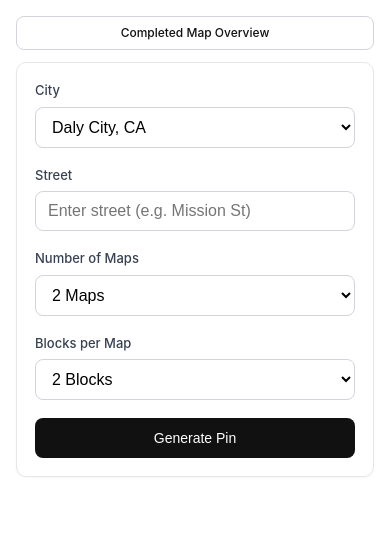
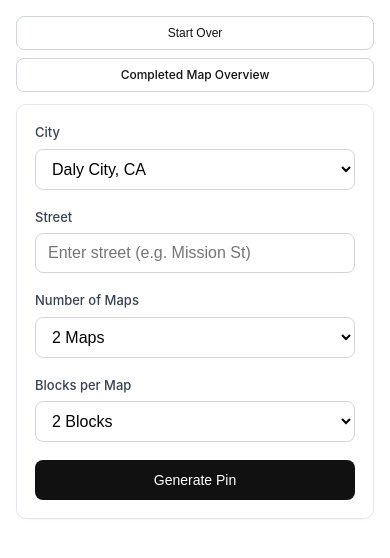
Before and after one commit to michalp24/map-canvas-generator, a Next.js app: page / in a window 390 px wide. Shown: the top 558 px of the page. Built offline with nearby package versions, Linux system fonts and the light colour scheme.

Commit message:
Persist generator session

```diff
--- a/app/globals.css
+++ b/app/globals.css
@@ -22,6 +22,7 @@ body {
 .top-actions {
   display: flex;
   justify-content: flex-end;
+  gap: 8px;
   margin-bottom: 12px;
 }
 
@@ -33,10 +34,12 @@ body {
   padding: 7px 10px;
   border: 1px solid #d1d5db;
   border-radius: 8px;
+  background: #fff;
   color: #111;
   font-size: 12px;
   font-weight: 500;
   text-decoration: none;
+  cursor: pointer;
 }
 
 /* ========== CARD ========== */
@@ -208,6 +211,7 @@ select:focus {
 
 .canvassing-block {
   vector-effect: non-scaling-stroke;
+  filter: drop-shadow(0 1px 3px rgba(37, 99, 235, 0.45));
 }
 
 .completed-block {
@@ -354,7 +358,8 @@ select:focus {
   }
 
   .top-actions {
-    justify-content: stretch;
+    display: grid;
+    grid-template-columns: 1fr;
   }
 
   .overview-link {
--- a/app/page.js
+++ b/app/page.js
@@ -29,6 +29,8 @@ const DATA = {
   ],
 };
 
+const SESSION_KEY = "currentMapSession";
+
 function getCompletedEntries() {
   return JSON.parse(localStorage.getItem("completedMapPrints") || "[]");
 }
@@ -50,6 +52,57 @@ export default function Home() {
   const [maps, setMaps] = useState(null);
   const [loadingPin, setLoadingPin] = useState(false);
   const [loadingMaps, setLoadingMaps] = useState(false);
+  const [hydrated, setHydrated] = useState(false);
+
+  useEffect(() => {
+    const saved = JSON.parse(localStorage.getItem(SESSION_KEY) || "null");
+
+    if (saved) {
+      setCity(saved.city || "Daly City, CA");
+      setStreet(saved.street || "");
+      setCount(saved.count || 2);
+      setBlockCount(saved.blockCount || 2);
+      setPinSeed(saved.pinSeed || null);
+      setMapCenter(saved.mapCenter || null);
+      setConfirmedPin(saved.confirmedPin || null);
+      setHighlightedBlocks(saved.highlightedBlocks || []);
+      setBlockWarning(saved.blockWarning || "");
+      setMaps(saved.maps || null);
+    }
+
+    setHydrated(true);
+  }, []);
+
+  useEffect(() => {
+    if (!hydrated) return;
+
+    const session = {
+      blockCount,
+      blockWarning,
+      city,
+      confirmedPin,
+      count,
+      highlightedBlocks,
+      mapCenter,
+      maps,
+      pinSeed,
+      street,
+    };
+
+    localStorage.setItem(SESSION_KEY, JSON.stringify(session));
+  }, [
+    blockCount,
+    blockWarning,
+    city,
+    confirmedPin,
+    count,
+    highlightedBlocks,
+    hydrated,
+    mapCenter,
+    maps,
+    pinSeed,
+    street,
+  ]);
 
   useEffect(() => {
     const sendHeight = () => {
@@ -82,6 +135,15 @@ export default function Home() {
     setHighlightedBlocks([]);
     setBlockWarning("");
     setMaps(null);
+  };
+
+  const startOver = () => {
+    localStorage.removeItem(SESSION_KEY);
+    setCity("Daly City, CA");
+    setStreet("");
+    setCount(2);
+    setBlockCount(2);
+    resetOutput();
   };
 
   const handleMarkerChange = useCallback(async (nextPin) => {
@@ -196,6 +258,9 @@ export default function Home() {
   return (
     <div className="container">
       <div className="top-actions">
+        <button className="overview-link" type="button" onClick={startOver}>
+          Start Over
+        </button>
         <Link className="overview-link" href="/overview">
           Completed Map Overview
         </Link>
--- a/components/DraggablePinMap.js
+++ b/components/DraggablePinMap.js
@@ -26,13 +26,14 @@ export default function DraggablePinMap({ blocks, center, marker, onMarkerChange
             className: "canvassing-block",
             color: "#2563eb",
             fillColor: "#2563eb",
-            fillOpacity: 0.18,
-            opacity: 0.85,
-            weight: 2,
+            fillOpacity: 0.34,
+            opacity: 1,
+            weight: 4,
           }
         )
       )
     ).addTo(map);
+    blockLayerRef.current.bringToFront();
 
     const boundsPoints = (nextBlocks || [])
       .flat()
```
